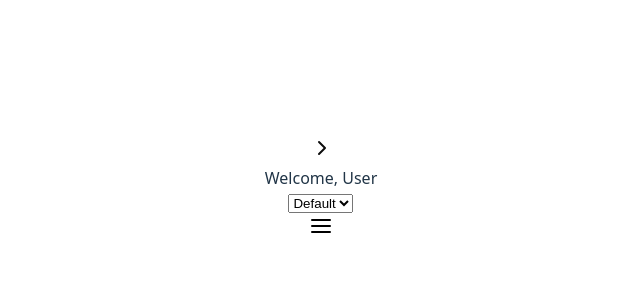
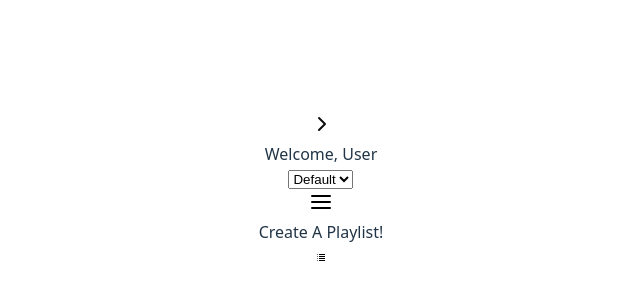
Before and after one commit to NiklasReents/playlist-station, a React (Vite) app: page / in a window 1280 px wide. Shown: the part 210-510 px from the top of the page, without its empty margins (319-959 px from the left). Built offline with nearby package versions, Linux system fonts and the light colour scheme.

Commit message:
populate footer with basic markup and setting functions

```diff
--- a/src/App.jsx
+++ b/src/App.jsx
@@ -1,4 +1,4 @@
-import { useState } from "react";
+import { useState, useRef } from "react";
 import Header from "./components/header.jsx";
 import Body from "./components/body.jsx";
 import Footer from "./components/footer.jsx";
@@ -16,16 +16,15 @@ export default function App() {
   const [popupImage, setPopupImage] = useState(menu); // -> pass variable and "togglePopupMenu" function to HEADER (for image display and setting purposes) via props
   const [popupList, setPopupList] = useState(<></>); // -> pass variable to HEADER and setter function to "togglePopupMenu" (in order to show or hide the popup menu list) via props
   const [menuContent, setMenuContent] = useState(""); // -> pass this setter function and "setViewButton" to "changeMenuContent" function (used by "togglePopupMenu" for data retrieval/setting purposes) and this variable to BODY -> MENU (for information purpose) via props
-  // toggle image: toggle between list and shuffle playlist modes with each click
   const [playlistMode, setPlaylistMode] = useState(list); // -> pass variable and toggle function to FOOTER (for display and setting purposes) and variable to BODY -> PLAYLIST (for information purpose) via props
   // set user status: determine whether a user is currently not connected to the server, connected but not logged in, connected and logged in (some actions and status messages depend on the connection and login status)
   const [userStatus, setUserStatus] = useState(""); // -> call "useEffect" in the App function with a request to the server in order to determine whether both are connected to each other and save the result in the variable (via setter function); pass setter to MENU as well (to determine login status) via props
-  // set status message: display message in the FOOTER that gets triggered by certain user actions (pressing the send data button of the song FORM, deleting songs etc.); connection-related messages depend on "userStatus" variable (disconnected, not logged in, logged in)
   const [statusMessage, setStatusMessage] = useState(""); // -> pass setter function to various components where certain events happen (e.g. FORM, PLAYLIST) and variable to FOOTER (for information/display purpose) via props ("useReducer" hook as alternative?)
   // set username: get username from server token after logging in (through the MENU login component), display current username in the top section of the HEADER
   const [username, setUsername] = useState("User"); // -> pass setter function to MENU (for data retrieval purpose (from login)) and variable to HEADER (for display purpose) via props; save username in localstorage
   // set playlist data: get playlist data from dropdown menu in the HEADER by selecting one of the playlist names, which renders the respective playlist data into SONG components within the PLAYLIST container
   const [playlistData, setPlaylistData] = useState([]); // -> pass setter function to HEADER (for data retrieval purpose (from dropdown menu)) and variable to BODY -> PLAYLIST via props
+  const statusMessageIdRef = useRef();
 
   /*
   flip chevron image from right to left or the other way round with each click, which changes the content of the App BODY (via "viewButton" variable passed to it as props)
@@ -69,6 +68,32 @@ export default function App() {
     setViewButton(close);
   }
 
+  /*
+  toggle between list and shuffle modes with each click which affects the way playlist songs are played (via "playlistMode" variable passed to PLAYLIST as props)
+  set "statusMessage" according to toggled playlist mode
+  */
+  function togglePlaylistMode() {
+    if (playlistMode === list) {
+      setPlaylistMode(shuffle);
+      changeStatusMessage("Playlist mode set to shuffle.");
+    } else {
+      setPlaylistMode(list);
+      changeStatusMessage("Playlist mode set to list.");
+    }
+  }
+
+  /*
+  display status message in the FOOTER that gets triggered by certain user actions (pressing the "Send Data" button of the song FORM, changing the playlist mode, deleting songs etc.);
+  connection-related messages depend on "userStatus" variable (disconnected, not logged in, logged in) (NOTE: may be subject to change)
+  */
+  function changeStatusMessage(status) {
+    clearTimeout(statusMessageIdRef.current);
+    setStatusMessage(status);
+    statusMessageIdRef.current = setTimeout(() => {
+      setStatusMessage("");
+    }, 3000);
+  }
+
   return (
     <>
       <Header
@@ -79,6 +104,11 @@ export default function App() {
         toggleView={toggleView}
         togglePopupMenu={togglePopupMenu}
       />
+      <Footer
+        playlistMode={playlistMode}
+        statusMessage={statusMessage}
+        togglePlaylistMode={togglePlaylistMode}
+      />
     </>
   );
 }
--- a/src/components/footer.jsx
+++ b/src/components/footer.jsx
@@ -1,3 +1,18 @@
-export default function Footer() {
-  return <footer></footer>;
+export default function Footer({
+  playlistMode,
+  statusMessage,
+  togglePlaylistMode,
+}) {
+  return (
+    <footer>
+      <div></div>
+      <div>
+        <div>Create A Playlist!</div>
+        <div>{statusMessage}</div>
+      </div>
+      <div>
+        <img onClick={togglePlaylistMode} src={playlistMode} alt="list" />
+      </div>
+    </footer>
+  );
 }
```
